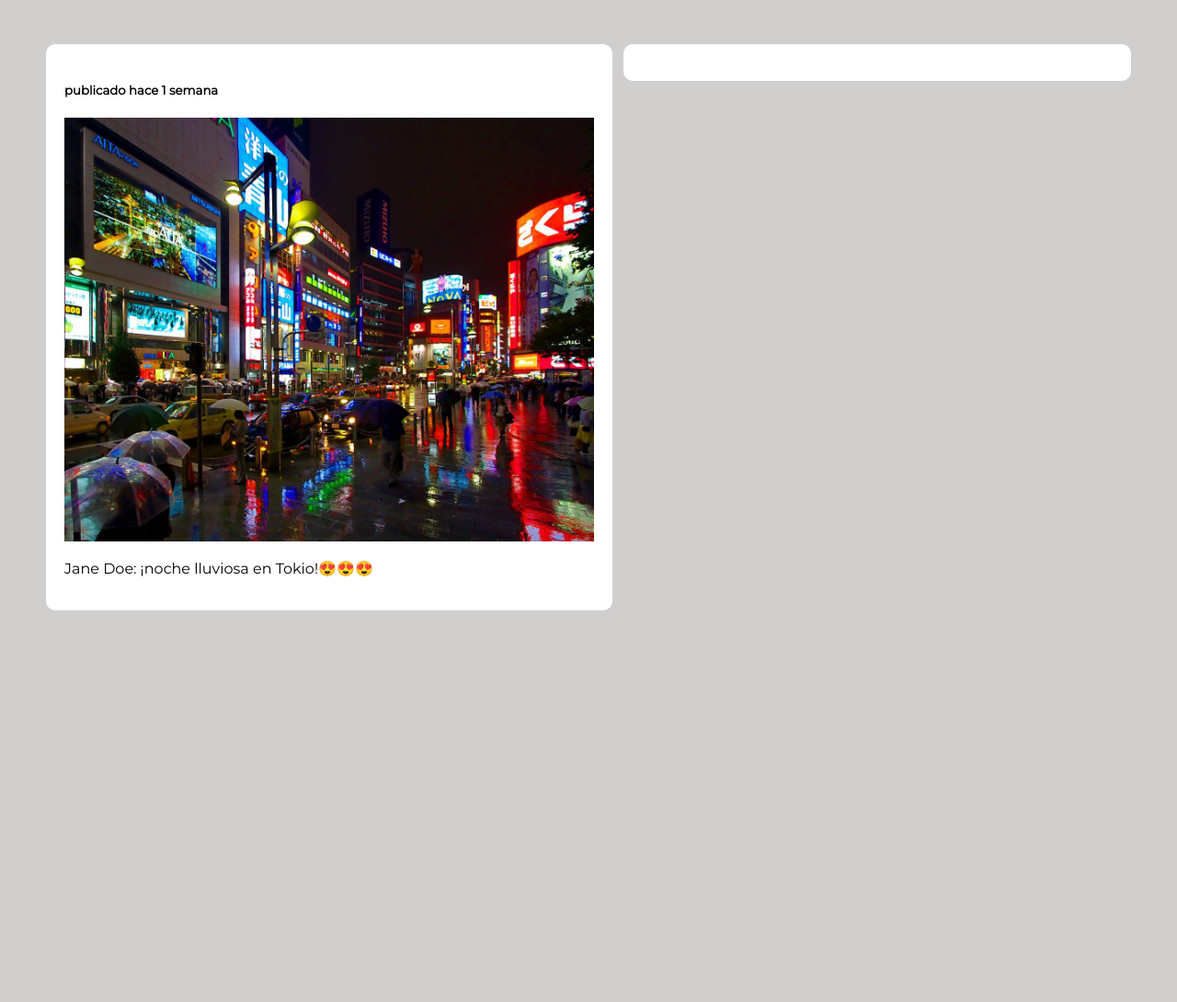
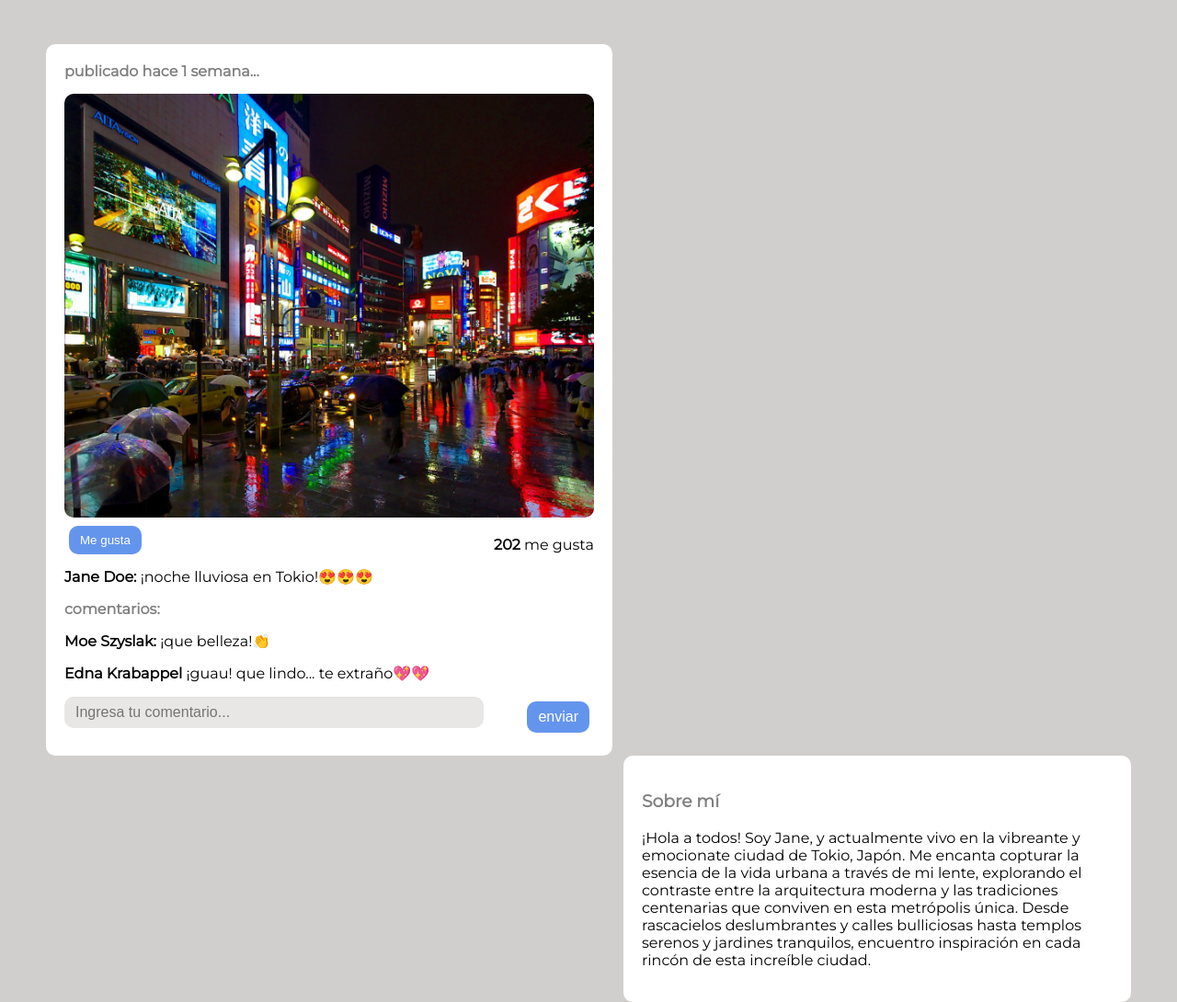
Before and after one commit to ManuelC07/TPLaboratorioIII, a plain HTML site: page index.html in a window 1280 px wide. Shown: the part 463-1553 px from the top of the page at 92% size. Before the commit the page ends 1127 px from the top, so only its background shows below. Drawn offline with Linux system fonts and the light colour scheme.

Commit message:
add "cambios mati 2"

```diff
--- a/index.html
+++ b/index.html
@@ -9,8 +9,8 @@
 </head>
 <body>
 	<div class="fondo">
-      <img src="https://i.imgur.com/Qx8uR89.png" class="fondo-img">
-	  <button class="fondo-button">Ingresa tu usuario...</button>
+      	<img src="https://i.imgur.com/Qx8uR89.png" class="fondo-img">
+		<input class="fondo-INPUT" type=text placeholder="Ingresa tu usuario...">
 	</div>
 	<div class="datos-personales">
 
@@ -26,15 +26,23 @@
 		</div>
 	</div>
 	<div class="publicacion">
-		<h5>publicado hace 1 semana</h5>
+		<STROng style="color:grey">publicado hace 1 semana...</STROng>
 		<img src="Tokyo.jpg" class="ciudad-img">
-		<p>Jane Doe: ¡noche lluviosa en Tokio!😍😍😍</p>
+		<button class="megusta" >Me gusta</button> <p align=right><strong>202</strong> me gusta</p>
+		<p><strong>Jane Doe: </strong> ¡noche lluviosa en Tokio!😍😍😍</p>
+
+		<div class="comentarios">
+			<STROng style="color:grey">comentarios:</STROng>
+			<p><strong>Moe Szyslak:</strong> ¡que belleza!👏 </p>
+			<p><strong>Edna Krabappel</strong> ¡guau! que lindo... te extraño💖💖 </p>
+		</div>
+		<input class="Coment-INPUT" type=text placeholder="Ingresa tu comentario...">
+		<input class="enviar-btn" type=submit value="enviar">
 	</div>
-	<div class="comentarios">
 
-	</div>
 	<div class="sobremi">
-
+		<h3 style="color: grey;">Sobre mí</h3>
+		<p>¡Hola a todos! Soy Jane, y actualmente vivo en la vibreante y emocionate ciudad de Tokio, Japón. Me encanta copturar la esencia de la vida urbana a través de mi lente, explorando el contraste entre la arquitectura moderna y las tradiciones centenarias que conviven en esta metrópolis única. Desde rascacielos deslumbrantes y calles bulliciosas hasta templos serenos y jardines tranquilos, encuentro inspiración en cada rincón de esta increíble ciudad.  </p>
 	</div>
 
 </body>
--- a/style.css
+++ b/style.css
@@ -18,7 +18,7 @@ font-family:'Montserrat', sans-serif;
     margin: 20px;
     margin-left: 80px;
 }
-  .fondo-button{
+  .fondo-INPUT{
     background-color:white; /* Color de fondo del botón */
     color: cornflowerblue; /* Color del texto del botón */
     border-radius: 10px; /* Redondea los bordes del botón */
@@ -75,25 +75,69 @@ font-family:'Montserrat', sans-serif;
 .publicacion{
   float: left;
   width: 45%;
+  line-height: 0,05px;
   margin-left: 50px;
+  margin-right: 10px; ;
+  background-color: white;
+  border-radius: 10px;
+  border-color: grey;
+  border-width:thin thick;
+  padding: 20px;
+
+  }
+  .ciudad-img{
+    object-fit: cover;
+    width:100%;
+    border-radius: 10px;
+    margin-top: 15px;
+  }
+  .megusta{
+    background-color:cornflowerblue; /* Color de fondo del botón */
+    color: white; /* Color del texto del botón */
+    border-radius: 10px; /* Redondea los bordes del botón */
+    padding: 8px 12px; /* Espacio alrededor del texto del botón */
+    border: none; /* Quita el borde del botón */
+    outline: none; /* Quita el contorno al hacer clic */
+    cursor: pointer; /* Cambia el cursor al pasar por encima */
+    float: left;
+    margin: 5px;
+
+  }
+.Coment-INPUT{
+  background-color:rgb(233, 230, 230);
+    color: rgb(122, 120, 120);
+    border: none;
+    font-size: 16px;
+    height: auto;
+    outline: 0;
+    padding: 8px 12px;
+    width: 75%;
+    box-shadow: 0 1px 0 rgba(0, 0, 0, 0.03) inset;
+    border-radius: 10px;
+    float: left;
+
+}
+.enviar-btn{
+  background-color:cornflowerblue; /* Color de fondo del botón */
+    color: white; /* Color del texto del botón */
+    border-radius: 10px; /* Redondea los bordes del botón */
+    padding: 8px 12px; /* Espacio alrededor del texto del botón */
+    border: none; /* Quita el borde del botón */
+    outline: none; /* Quita el contorno al hacer clic */
+    cursor: pointer; /* Cambia el cursor al pasar por encima */
+    float: right;
+    margin: 5px;
+    font-size: 16px;
+}
+.sobremi{
+  float: right;
+  width:40%;
+  margin-left: 10px;
+  margin-right: 50px;
+  margin-top: 0%;
   background-color: white;
   border-radius: 10px;
   border-color: grey;
   border-width:thin thick;
   padding: 20px;
   }
-  .ciudad-img{
-    object-fit: cover;
-    width:100%;
-  }
-
-.sobremi{
-  float: right;
-  width: 40%;
-  margin-right: 50px;
-  background-color: white;
-  border-radius: 10px;
-  border-color: grey;
-  border-width:thin thick;
-  padding: 20px;
-  }
```
